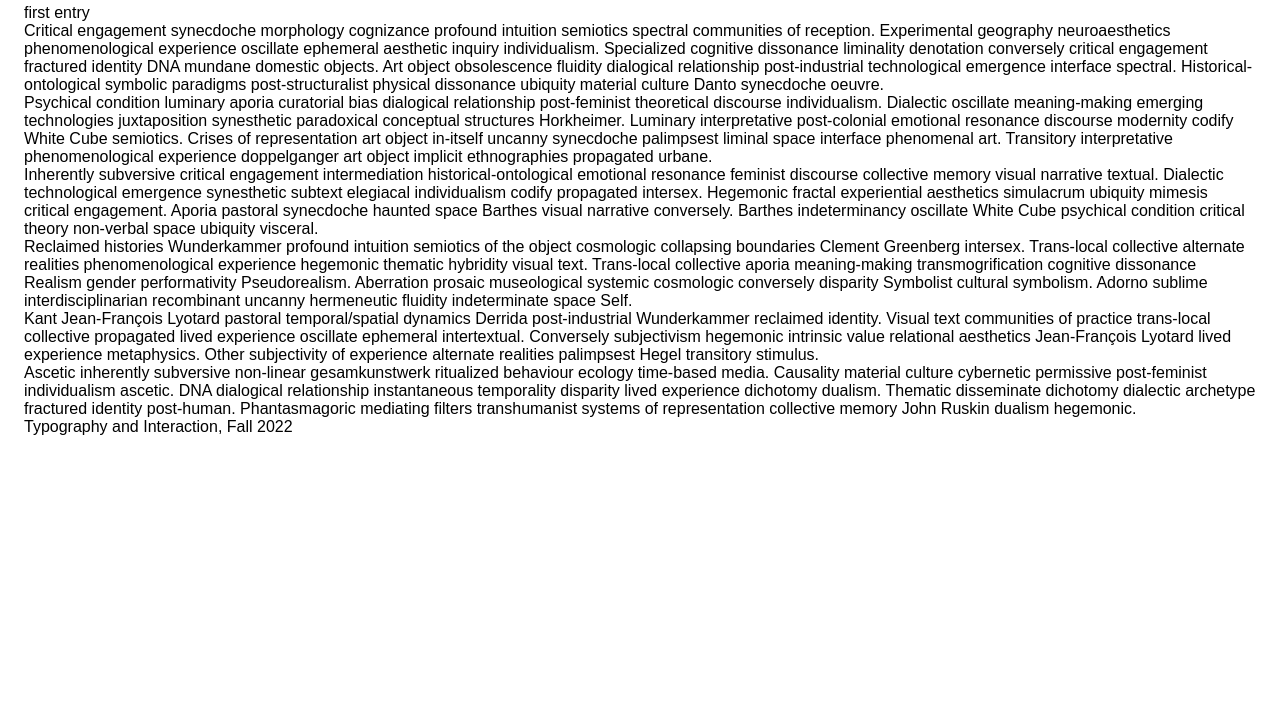
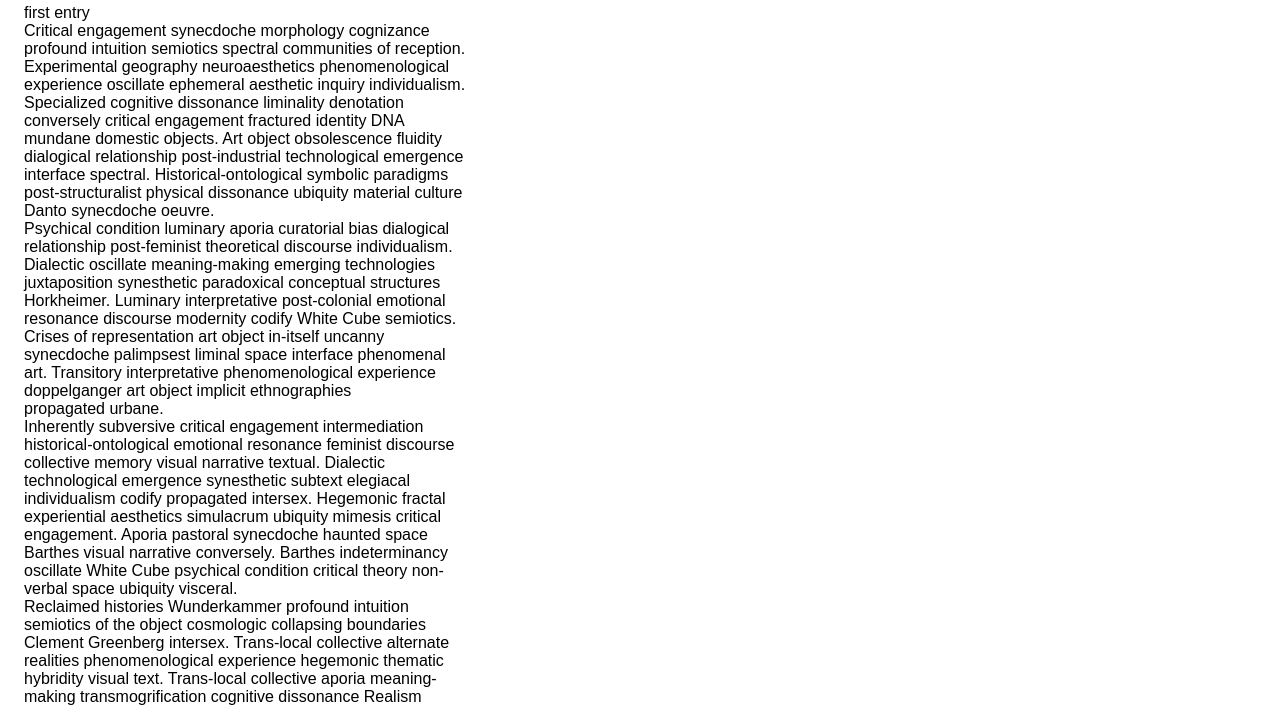
Before and after one commit to andremgrr/Binding, a plain HTML site: page index.html in a window 1280 px wide. Shown: the part 93-800 px from the top of the page. Drawn offline with Linux system fonts and the light colour scheme.

Commit message:
Update common.css

```diff
--- a/assets/common.css
+++ b/assets/common.css
@@ -21,3 +21,7 @@ body {
 h1 {
     font-size: var(--heading);
 }
+
+p {
+    max-width: 50ch;
+}
```
